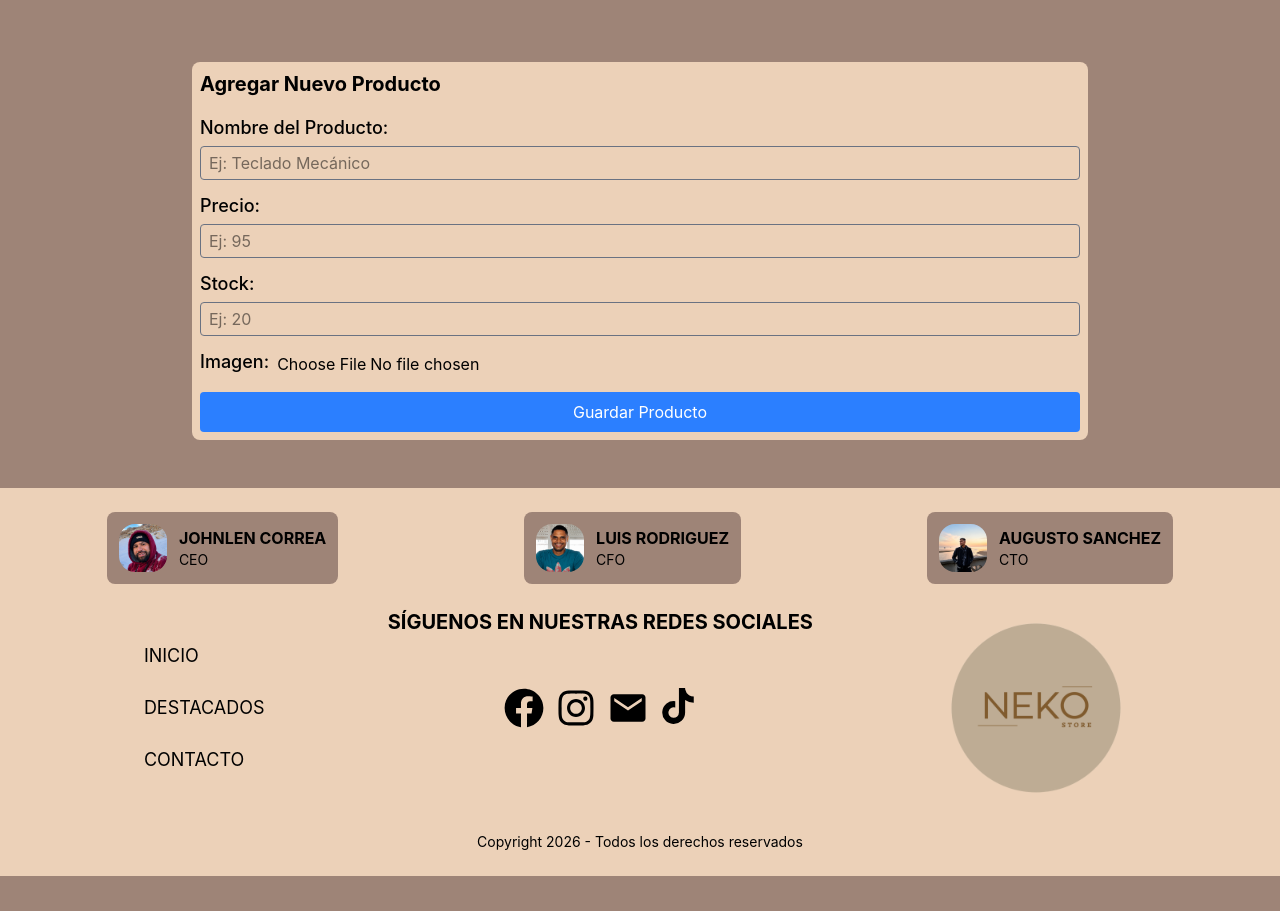
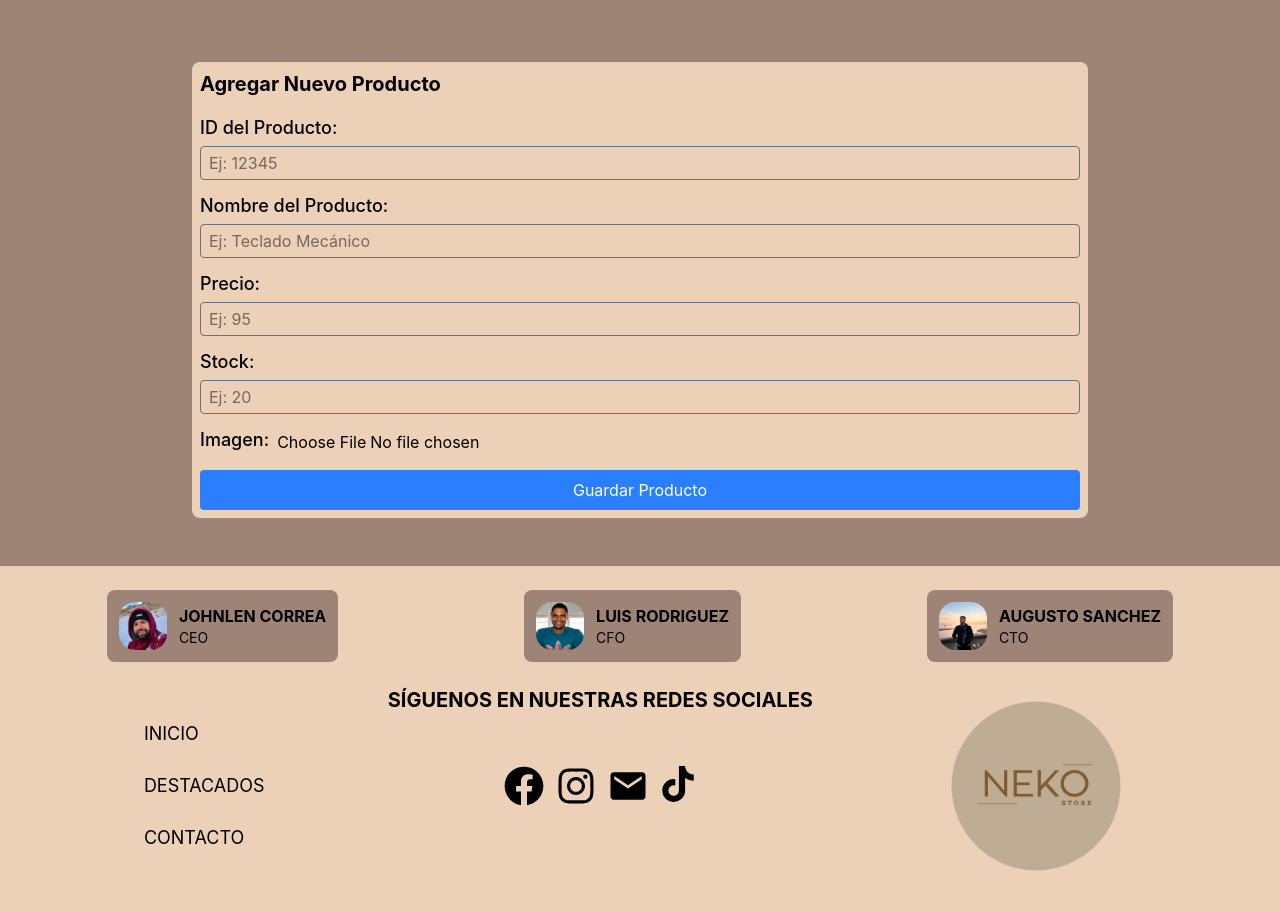
Before and after one commit to Ajsr-27/Proyecto-react, a React (Vite) app: page /produBD in a window 1280 px wide. Shown: the part 970-1881 px from the top of the page. Before the commit the page ends 1846 px from the top, so only its background shows below. Built offline with nearby package versions, Linux system fonts and the light colour scheme; no server answers.

Commit message:
Agregue funcion capitalice, cree gestion de productos, modifique app y nav para rutas, modifique los productos para que aparezcan capitalizados los nombres

```diff
--- a/src/App.jsx
+++ b/src/App.jsx
@@ -7,6 +7,7 @@ import Cart from "./Componentes/Cart/Cart";
 import Login from "./Componentes/Login/Login";
 import Registro from "./Componentes/Login/Registro";
 import ProduBD from "./Componentes/ProductosBD/ProductosBD";
+import GestionProductos from "./Componentes/GestionProductos/GestionProductos";
 
 function App() {
   return (
@@ -16,7 +17,7 @@ function App() {
         <Route path="/productos" element={<ItemListContainer Mensaje={"Productos Destacados"} />} />
         <Route path="/login" element={<Login />} />
         <Route path="/produBD" element={<ProduBD />} />
-        <Route path="/gestion de productos" element={<FormularioContenedor />} />
+        <Route path="/GestionProductos" element={<GestionProductos />} />
         <Route path="/carrito" element={<Cart />} />
         <Route path="/Registro" element={<Registro />} />
       </Route>
--- /dev/null
+++ b/src/Componentes/Capitalice/Formato.js
@@ -0,0 +1,5 @@
+export function capitalizarPrimeraLetra(texto = '') {
+    const limpio = texto.trim(); // Elimina espacios al inicio y al final
+    if (!limpio) return limpio; // Retorna vacío si el texto es solo espacios
+    return limpio.charAt(0).toUpperCase() + limpio.slice(1).toLowerCase();
+}
--- a/src/Componentes/Formulario/FormularioContenedor.jsx
+++ b/src/Componentes/Formulario/FormularioContenedor.jsx
@@ -1,12 +1,96 @@
+import React, { useState } from 'react';
+import { FormularioProducto } from '../Formulario/FormularioProducto';
+import { getFirestore, collection, addDoc } from 'firebase/firestore';
+import { capitalizarPrimeraLetra } from '../Capitalice/Formato';
 
-import { FormularioProducto } from "./FormularioProducto"
+const datosFormIniciales = {
+  id: '',
+  nombre: '',
+  precio: '',
+  stock: '',
+};
 
-const FormularioContenedor = () => {
+export function FormularioContenedor() {
+  const [datosForm, setDatosForm] = useState(datosFormIniciales);
+  const [imagenFile, setImagenFile] = useState(null);
+
+  // Maneja los inputs de texto/número (id, nombre, precio, stock)
+  const manejarCambio = (evento) => {
+    const { name, value } = evento.target;
+    setDatosForm((prev) => ({ ...prev, [name]: value }));
+  };
+
+  // Maneja el input type="file" por separado (no usa value/onChange igual)
+  const manejarCambioImagen = (evento) => {
+    setImagenFile(evento.target.files[0]);
+  };
+
+  // Sube el archivo a Imgbb y devuelve la URL pública de la imagen
+  const subirImagenAImgbb = async (archivo) => {
+    const formData = new FormData();
+    formData.append('image', archivo);
+
+    const apiKey = import.meta.env.VITE_IMGBB_API_KEY;
+    const respuesta = await fetch(
+      `https://api.imgbb.com/1/upload?key=${apiKey}`,
+      {
+        method: 'POST',
+        body: formData,
+      }
+    );
+
+    const data = await respuesta.json();
+
+    if (!data.success) {
+      throw new Error('La subida de la imagen a Imgbb falló.');
+    }
+
+    return data.data.url; // URL pública de la imagen ya subida
+  };
+
+  const manejarEnvio = async (evento) => {
+    evento.preventDefault();
+
+    if (!imagenFile) {
+      alert('Por favor, seleccioná una imagen para el producto.');
+      return;
+    }
+
+    try {
+      // 1. Subimos la imagen primero y obtenemos su URL
+      const urlImagen = await subirImagenAImgbb(imagenFile);
+
+      // 2. Armamos el producto completo con la URL ya obtenida
+      const productoCompleto = { ...datosForm,
+        nombre: capitalizarPrimeraLetra(datosForm.nombre),
+         imagen: urlImagen };
+
+      console.log('Enviando producto a Firebase:', productoCompleto);
+
+      const db = getFirestore();
+      const productosCollection = collection(db, "productos");
+      await addDoc(productosCollection, productoCompleto);
+
+      // Producto guardado con éxito: reseteamos el formulario
+      setDatosForm(datosFormIniciales);
+      setImagenFile(null);
+      alert("¡Producto agregado con éxito!");
+    } catch (error) {
+      console.error("Error en el proceso de envío:", error);
+      alert("Hubo un error al subir la imagen. Por favor, intentá de nuevo.");
+    }
+  };
+
   return (
     <div className="flex flex-col items-center w-4xl m-auto">
-        <FormularioProducto />
+      <FormularioProducto
+        datosForm={datosForm}
+        manejarCambio={manejarCambio}
+        manejarCambioImagen={manejarCambioImagen}
+        manejarEnvio={manejarEnvio}
+      />
     </div>
-  )
+  );
 }
 
-export default FormularioContenedor
+export default FormularioContenedor;
--- a/src/Componentes/Formulario/FormularioProducto.jsx
+++ b/src/Componentes/Formulario/FormularioProducto.jsx
@@ -1,11 +1,22 @@
 import React from 'react';
 
-export function FormularioProducto({ datosForm = {}, manejarCambio, manejarEnvio }) {
+export function FormularioProducto({ datosForm = {}, manejarCambio, manejarEnvio,manejarCambioImagen }) {
     return (
         <div className="flex flex-col w-full h-auto m-12 p-2 bg-(--color-fifth) border-solid rounded-lg gap-4">
             <form onSubmit={manejarEnvio}>
                 <h3 className="text-xl font-bold mb-4">Agregar Nuevo Producto</h3>
 
+                <div className="mb-3 ">
+                    <label className="block mb-1 text-lg font-medium ">ID del Producto:</label>
+                    <input
+                        type="number"
+                        placeholder="Ej: 12345"
+                        name="id"
+                        value={datosForm.id}
+                        onChange={manejarCambio}
+                        className="hover:bg-(--color-fourth) p-2 border border-gray-500 rounded px-2 py-1 w-full"
+                    />
+                </div>
                 <div className="mb-3 ">
                     <label className="block mb-1 text-lg font-medium ">Nombre del Producto:</label>
                     <input
@@ -44,7 +55,12 @@ export function FormularioProducto({ datosForm = {}, manejarCambio, manejarEnvio
 
                 <div className="mb-3 flex flex-row items-center gap-2">
                     <label className="block mb-1 text-lg font-medium">Imagen: </label>
-                    <input type="file" className="w-full cursor-pointer hover:text-(--color-light)" />
+                    <input
+                        type="file"
+                        name="imagen"
+                        onChange={manejarCambioImagen}
+                        className="w-full cursor-pointer hover:text-(--color-light)"
+                    />
                 </div>
 
                 <button
--- /dev/null
+++ b/src/Componentes/GestionProductos/GestionProductos.jsx
@@ -0,0 +1,61 @@
+import React, { useState, useEffect } from 'react';
+import { db } from '../../Firebase/Config';
+import FormularioContenedor  from'../Formulario/FormularioContenedor';
+import { collection, getDocs, deleteDoc, doc } from "firebase/firestore";
+
+const GestionProductos = () => {
+    const [productos, setProductos] = useState([]);
+    const estadoInicialForm = {
+        nombre: "",
+        precio: 0,
+        stock: 0,
+        imagen: ""
+    };
+    useEffect(() => {
+        const fetchProductos = async () => {
+            const productosRef = collection(db, "productos"); //Ajustar "productos" al nombre de tu colección
+            const resp = await getDocs(productosRef);
+
+            const listaProductos = resp.docs.map((doc) => ({
+                ...doc.data(),
+                docId: doc.id, // ID interno de Firestore (para key y borrado)
+            }));
+
+            // Ordenamos por el id manual que cargaste en el formulario
+            listaProductos.sort((a, b) => Number(a.id) - Number(b.id));
+
+            setProductos(listaProductos);
+        };
+        fetchProductos();
+    }, []);
+    const handleDelete = async (docId) => {
+        const confirmacion = window.confirm("¿Está seguro de que desea eliminar este producto ? ");
+        if (confirmacion) {
+            const docRef = doc(db, "productos", docId);
+            await deleteDoc(docRef);
+            // Actualizamos el estado local para reflejar el cambio en la UI inmediatamente.
+            setProductos(productos.filter(prod => prod.docId !== docId));
+            alert("Producto eliminado.");
+        }
+    };
+
+    return (
+
+        <div>
+            <h2>Gestión de Productos</h2>
+
+            <FormularioContenedor datosForm={estadoInicialForm} />
+            <hr />
+            <h3>Lista de Productos</h3>
+            <ul>
+                {productos.map((prod) => (
+                    <li key={prod.docId}>
+                        ID {prod.id} - {prod.nombre} - ${prod.precio} -
+                        <button onClick={() => handleDelete(prod.docId)}> Eliminar </button>
+                    </li>
+                ))}
+            </ul>
+        </div>
+    );
+};
+export default GestionProductos
--- a/src/Componentes/NavBar/NavBar.jsx
+++ b/src/Componentes/NavBar/NavBar.jsx
@@ -13,7 +13,7 @@ function NavBar() {
                 <li className="hover:text-(--color-primary)"><Link to="/">INICIO</Link></li>
                 <li className="hover:text-(--color-primary)"><Link to="/productos">DESTACADOS</Link></li>
                 <li className="hover:text-(--color-primary)"><Link to="/produBD">PRODUCTOS BD</Link></li>
-                <li className="hover:text-(--color-primary)"><Link to="/gestion de productos">GESTION</Link></li>
+                <li className="hover:text-(--color-primary)"><Link to="/GestionProductos">GESTION</Link></li>
                 <li className="hover:text-(--color-primary)"><Link to="/login">LOGIN</Link></li>
                 <li className="hover:text-(--color-fourth)"><Link to="/carrito" className="flex items-center "><MdOutlineShoppingCart size={30} />{totalItems > 0 && <span
                 className="bg-[#9e8477] rounded-full text-black px-2">{totalItems}</span>}</Link></li>
--- a/src/Componentes/ProductosBD/ProductosBD.jsx
+++ b/src/Componentes/ProductosBD/ProductosBD.jsx
@@ -1,7 +1,7 @@
 import React, { useState, useEffect } from 'react';
-// Importaciones clave de Firebase
 import { getFirestore, collection, getDocs } from 'firebase/firestore';
 import { db } from '../../firebase/config';
+import { capitalizarPrimeraLetra } from '../Capitalice/Formato';
 
 const ProduBD = () => {
     // Estado para guardar los productos que traigamos de la DB
@@ -29,8 +29,7 @@ uno */}
                         <img src={prod.imagen} alt={prod.nombre} style={{
                             width: '200px'
                         }} />
-                        <h3>{prod.nombre}</h3>
-                        <p>Categoría: {prod.categoria}</p>
+                        <h3>{capitalizarPrimeraLetra(prod.nombre)}</h3>
                         <p>Precio: ${prod.precio}</p>
                         <p>Stock: {prod.stock} unidades</p>
                         <hr />
```
Also changed, not shown: 1 other file (tests, documents, lock files or other folders).
